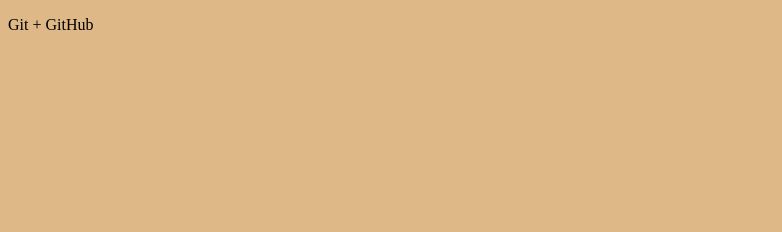
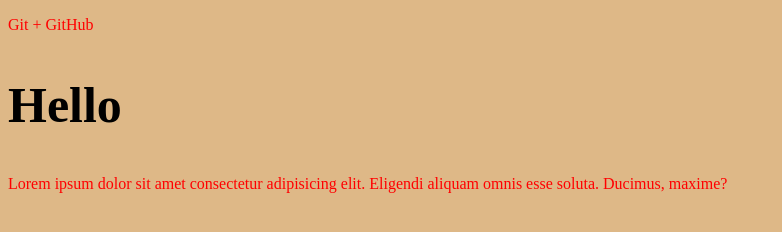
Before and after one commit to Ilshat700/gittest, a plain HTML site: page index.html in a window 1280 px wide. Shown: the whole page, without its empty margins (0-782 px from the left). Drawn offline with Linux system fonts and the light colour scheme.

Commit message:
Наши пнрвые изменения

```diff
--- a/css/main.css
+++ b/css/main.css
@@ -1,3 +1,11 @@
 body {
     background-color: burlywood;
 }
+
+p {
+    color: red;
+}
+
+h2 {
+    font-size: 50px;
+}
--- a/index.html
+++ b/index.html
@@ -10,6 +10,10 @@
 
 <body>
     <p>Git + GitHub</p>
+    <h2>Hello</h2>
+    <p>Lorem ipsum dolor sit amet consectetur adipisicing elit. Eligendi aliquam omnis
+        esse soluta. Ducimus, maxime?</p>
+
 </body>
 
 </html>
```
